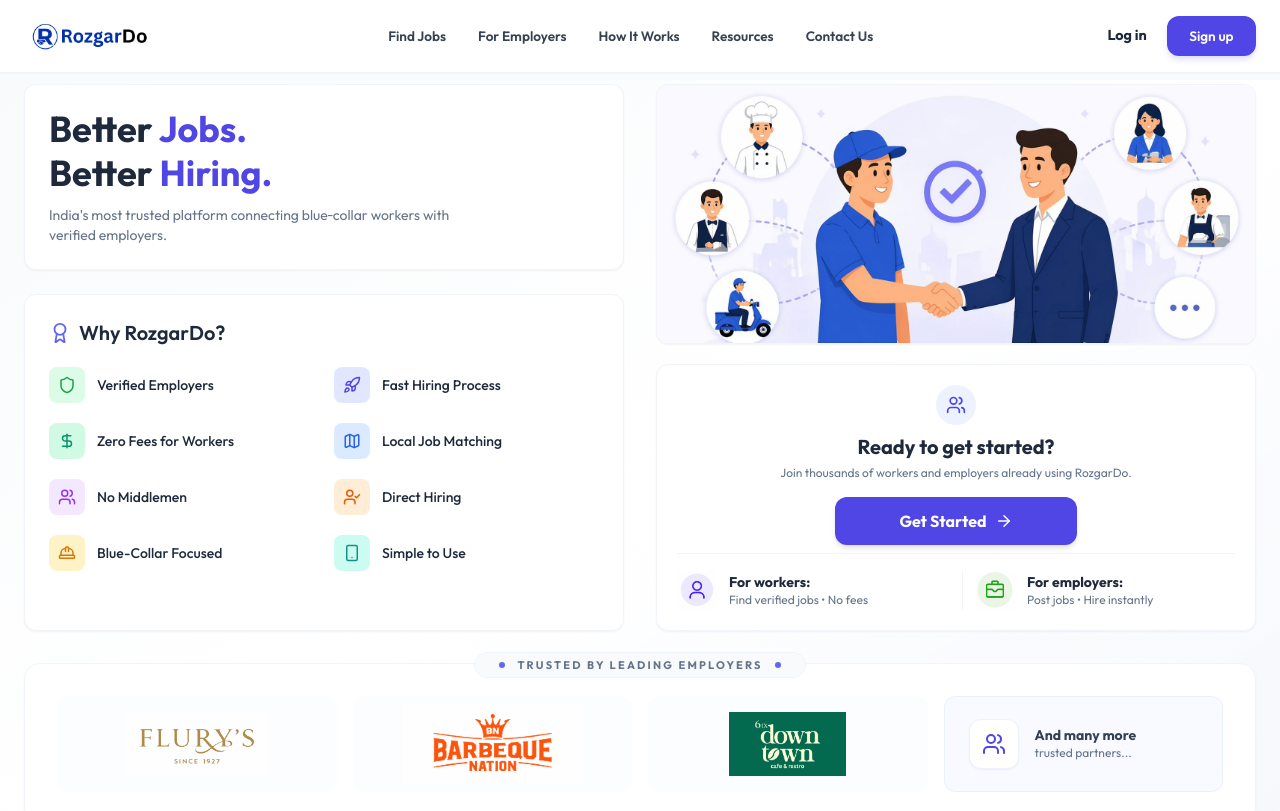
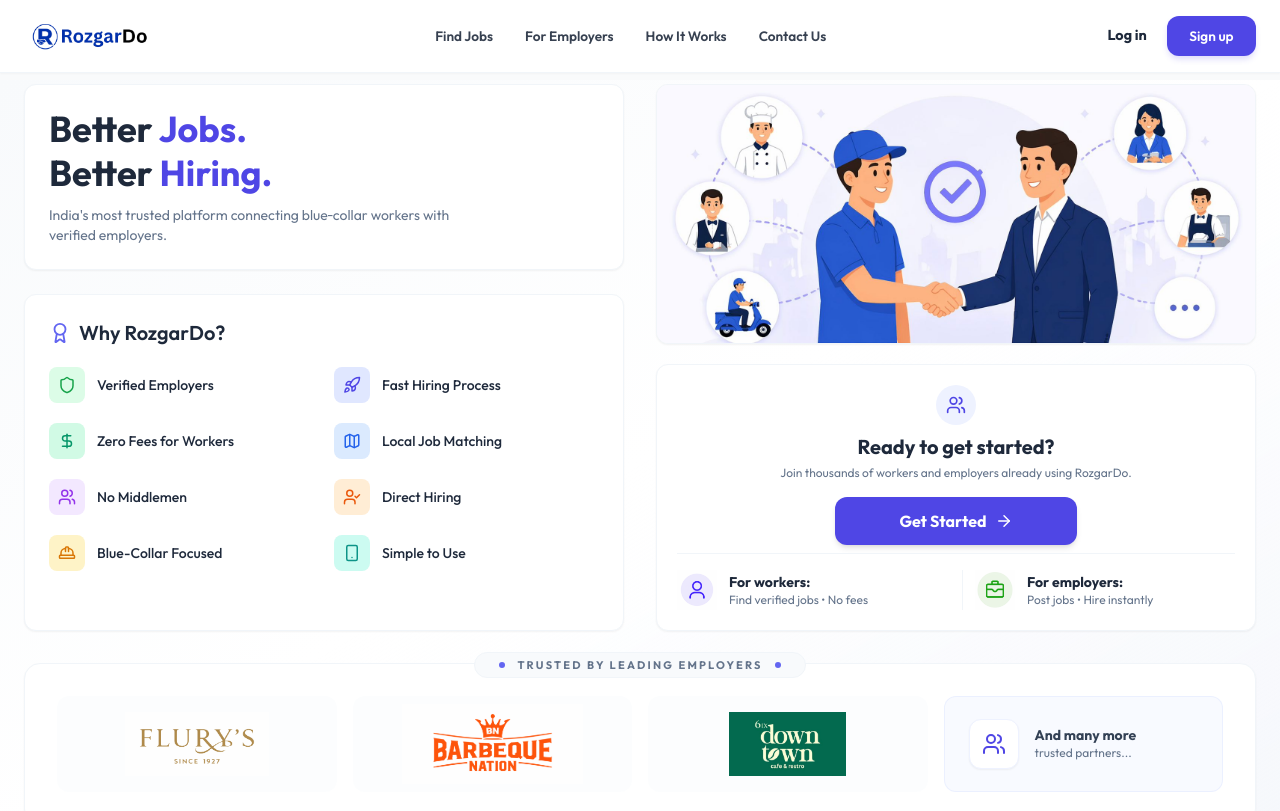
Before and after one commit to RozgarDo/rozgardo-frontend, a React (Vite) app: page /onboarding in a window 1280 px wide. Shown: the top 811 px of the page. Built offline with nearby package versions, Linux system fonts and the light colour scheme.

Commit message:
Removed the Resourse from the Navbar

```diff
--- a/src/components/Navbar.jsx
+++ b/src/components/Navbar.jsx
@@ -53,7 +53,7 @@
     { to: '/all-jobs', label: 'Find Jobs' },
     { to: '/for-employers', label: 'For Employers' },
     { to: '/how-it-works', label: 'How It Works' },
-    { to: '/resources', label: 'Resources' },
+    // { to: '/resources', label: 'Resources' },
     { to: '/contact', label: 'Contact Us' },
   ];
 
```
